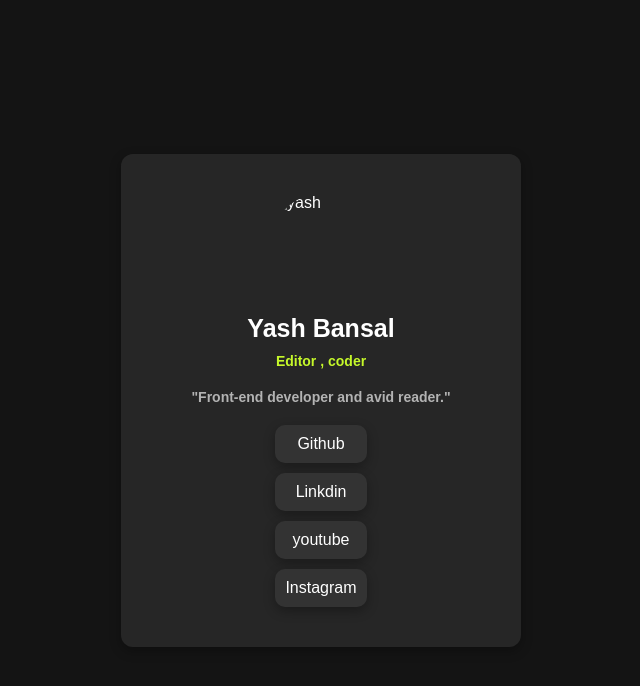
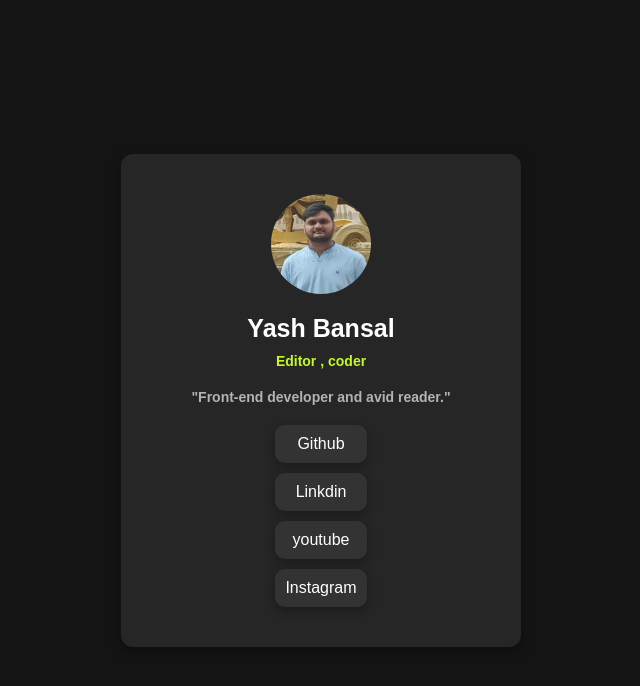
Before and after one commit to Yash925921/first-social-media-page-, a plain HTML site: page index.html in a window 1280 px wide. Shown: the whole page, without its empty margins (319-959 px from the left). Drawn offline with Linux system fonts and the light colour scheme.

Commit message:
index.html

```diff
--- a/index.html
+++ b/index.html
@@ -7,7 +7,7 @@
     <link rel="stylesheet" href="style.css">
 </head>
 <body>
-    <div id="box"> <img class="yash" src="main/yash.jpeg" alt="yash">
+    <div id="box"> <img class="yash" src="yash.jpeg" alt="yash">
           <div class="heading">
             <h2>Yash Bansal</h2>
             <h3>Editor , coder</h3>
```
